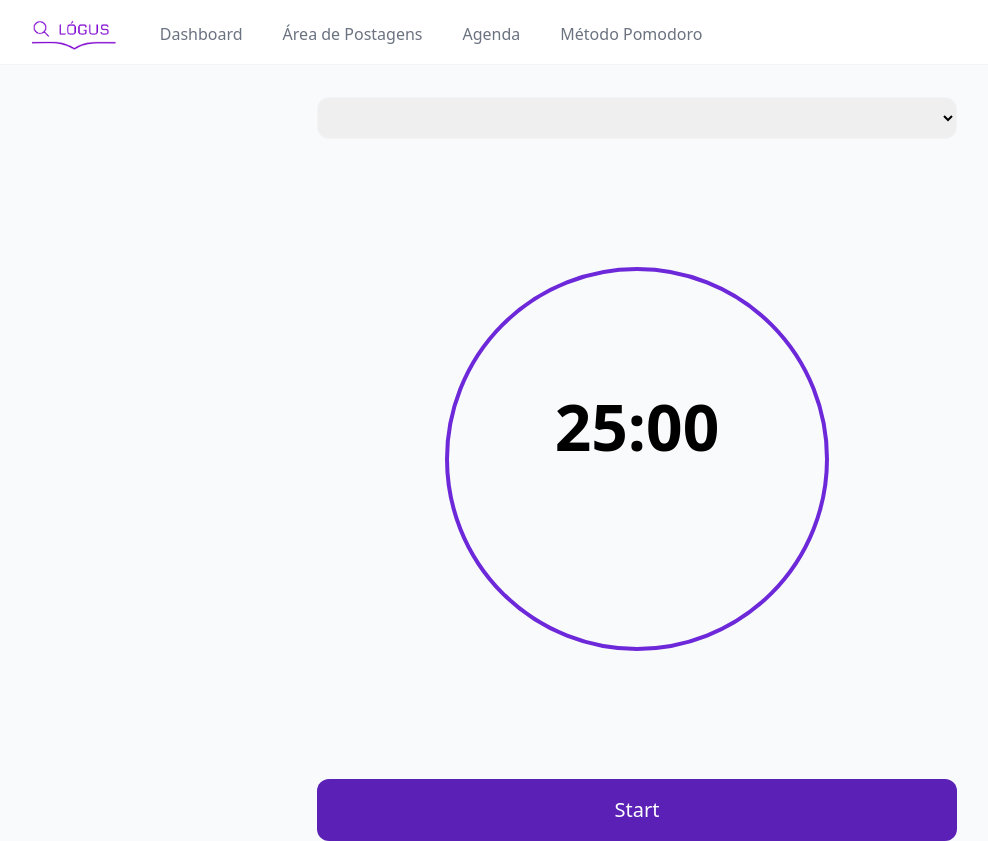
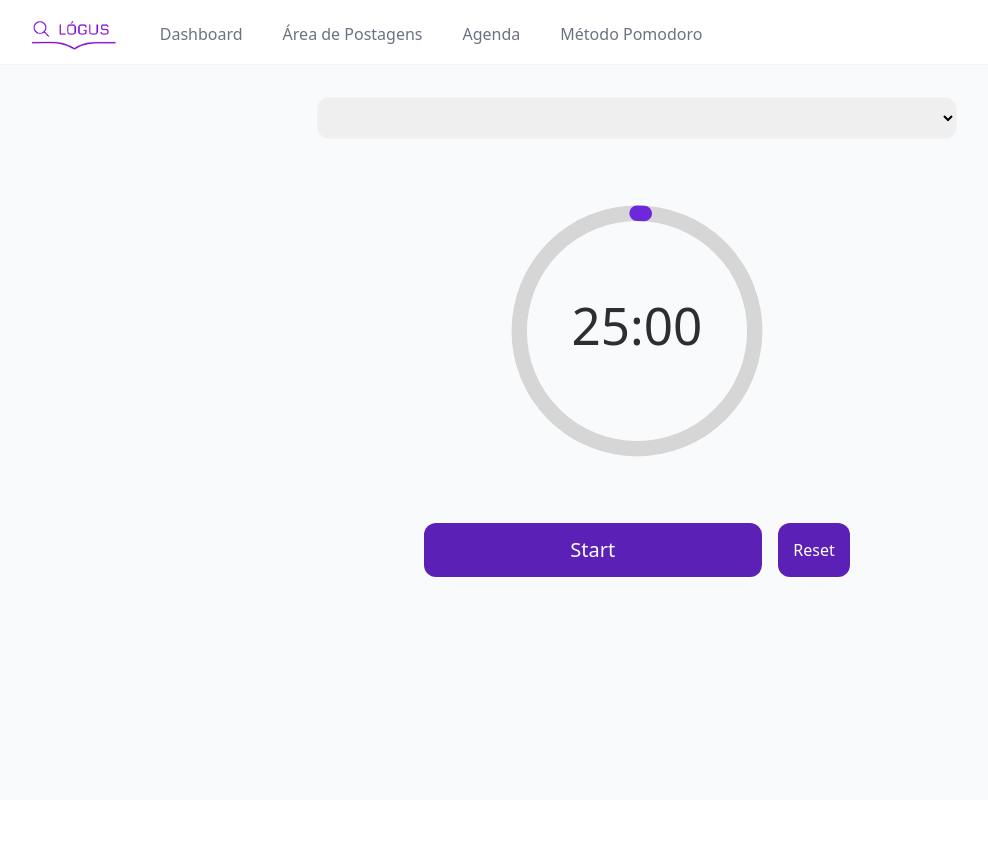
Before and after one commit to smViana19/logus-app-react, a React (Vite) app in the folder client/: page /pomodoro in a window 1280 px wide. Shown: the whole page, without its empty margins (3-991 px from the left). After the commit the page ends 800 px from the top, so only its background shows below. Built offline with nearby package versions, Linux system fonts and the light colour scheme.

Commit message:
criação da progress bar no método pomodoro, mas ainda não está funcionando 100%

```diff
--- a/client/package.json
+++ b/client/package.json
@@ -15,6 +15,7 @@
     "lodash": "^4.17.21",
     "prop-types": "^15.8.1",
     "react": "^18.2.0",
+    "react-circular-progressbar": "^2.1.0",
     "react-dom": "^18.2.0",
     "react-icons": "^5.2.1",
     "react-redux": "^9.1.2",
--- /dev/null
+++ b/client/src/components/Inputs/SelectTarefa.jsx
@@ -0,0 +1,10 @@
+import React from 'react'
+
+export default function SelectTarefa() {
+  return (
+    <select className='w-1/2 m-auto rounded-xl px-4 py-2 border border-gray-100' name="" id="">
+    <option className=' text-gray-500 ' value="" select disabled>Selecione sua tarefa</option>
+    <option value=""></option>
+</select>
+  )
+}
--- a/client/src/pages/Pomodoro.jsx
+++ b/client/src/pages/Pomodoro.jsx
@@ -3,7 +3,10 @@ import { Link } from 'react-router-dom';
 import NavLink from '../components/NavLink';
 import Logo from '../components/Logo';
 import BtnPrincipal from '../components/Botoes/BtnPrincipal';
-
+import { CircularProgressbar } from 'react-circular-progressbar';
+import 'react-circular-progressbar/dist/styles.css'; // Importe os estilos CSS do react-circular-progressbar
+import styled from 'styled-components';
+import SelectTarefa from '../components/Inputs/SelectTarefa';
 
 export default function Pomodoro() {
     const [tempoDecorrido, setTempoDecorrido] = useState(1500);
@@ -73,21 +76,61 @@ export default function Pomodoro() {
             <main>
 
                 <div className='flex justify-center mt-8 rounded-lg'>
-                    <select className='w-1/2 m-auto rounded-xl px-4 py-2 border border-gray-100' name="" id="">
-                        <option className=' text-gray-300 ' value="" select disabled>Selecione sua tarefa</option>
-                        <option value=""></option>
-                    </select>
+                   <SelectTarefa/>
                 </div>
-                <div className='w-1/2 m-auto'>
-                    <div className='cronometro-card border-4 border-violet-700 flex mx-auto w-96 h-96 flex-1 m-32 flex-col justify-center items-center px-8 py-16 rounded-full'>
-                        <span className='text-6xl font-semibold text-center mb-16'>{formatarTempo(tempoDecorrido)}</span>
+                <div className='w-2/6 m-auto'>
+                <StyledCircularProgressbar
+                    value={tempoDecorrido / 1500} // Normaliza o valor entre 0 e 1 para o progresso
+                    text={formatarTempo(tempoDecorrido)} // Define o texto do CircularProgressbar
+                />
+                    <div className='grid grid-flow-row-dense grid-cols-5 gap-4'>
+                        <BtnPrincipal className='start-btn py-3 rounded-xl text-xl col-span-4' onClick={alternarCronometro}>
+                                {cronometroExecutando ? 'Pause' : 'Start'}
+                        </BtnPrincipal>
+                        <BtnPrincipal className='rounded-xl'>
+                            Reset
+                        </BtnPrincipal>
+                    </div>
+                </div>
 
-                    </div>
-                    <BtnPrincipal className='start-btn py-4 rounded-xl text-xl' onClick={alternarCronometro}>
-                            {cronometroExecutando ? 'Pause' : 'Start'}
-                        </BtnPrincipal>
-                </div>
+
             </main>
         </div>
     );
 }
+
+
+
+
+
+
+const StyledCircularProgressbar = styled(CircularProgressbar)`
+    /* Defina a largura da barra preenchida */
+    .CircularProgressbar-path {
+        stroke-width: 6px; /* Ajuste a largura da barra preenchida conforme necessário */
+    }
+
+    /* Defina a largura da barra não preenchida */
+    .CircularProgressbar-trail {
+        stroke-width: 6px; /* Mantém a mesma largura da barra não preenchida */
+    }
+
+    /* Defina a cor da barra preenchida */
+    .CircularProgressbar-path {
+        stroke: rgb(109 40 217); /* Cor violeta com 100% de opacidade */
+    }
+
+    /* Defina a cor da barra não preenchida */
+    .CircularProgressbar-trail {
+        stroke: #d6d6d6; /* Cor da barra não preenchida */
+    }
+
+    /* Ajuste opcional para o tamanho e a margem do CircularProgressbar */
+    width: 60%;
+    margin: 64px auto;
+
+    /* Defina a cor do texto */
+    .CircularProgressbar-text {
+        fill: #2e2e2e; /* Cor cinza escuro */
+    }
+`;
```
Also changed, not shown: 1 other file (tests, documents, lock files or other folders).
